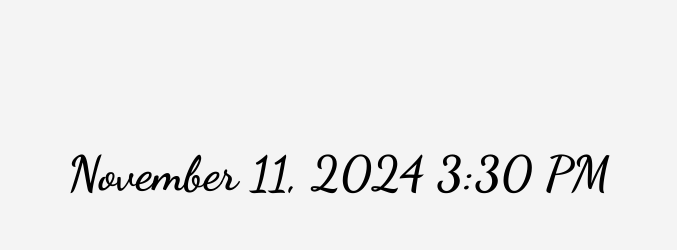
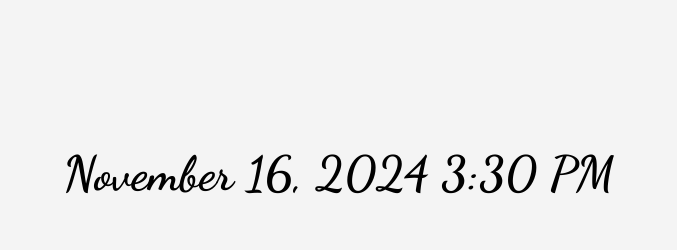
Before and after one commit to Mgwedding/Wedding-Website, a plain HTML site: page index.html in a window 1280 px wide. Shown: the part 800-1050 px from the top of the page, without its empty margins (301-978 px from the left). Drawn offline with nearby package versions, Linux system fonts and the light colour scheme.

Commit message:
bug fix on the wedding date

```diff
--- a/index.html
+++ b/index.html
@@ -69,7 +69,7 @@
 
     <section class="countdown-section">
       <div class="date-text primary-font">
-        <h1>November 11, 2024 3:30 PM</h1>
+        <h1>November 16, 2024 3:30 PM</h1>
       </div>
       <div class="countdown-text secondary-font">
         <h2 class="countdown-day">00 DAYS</h2>
```
